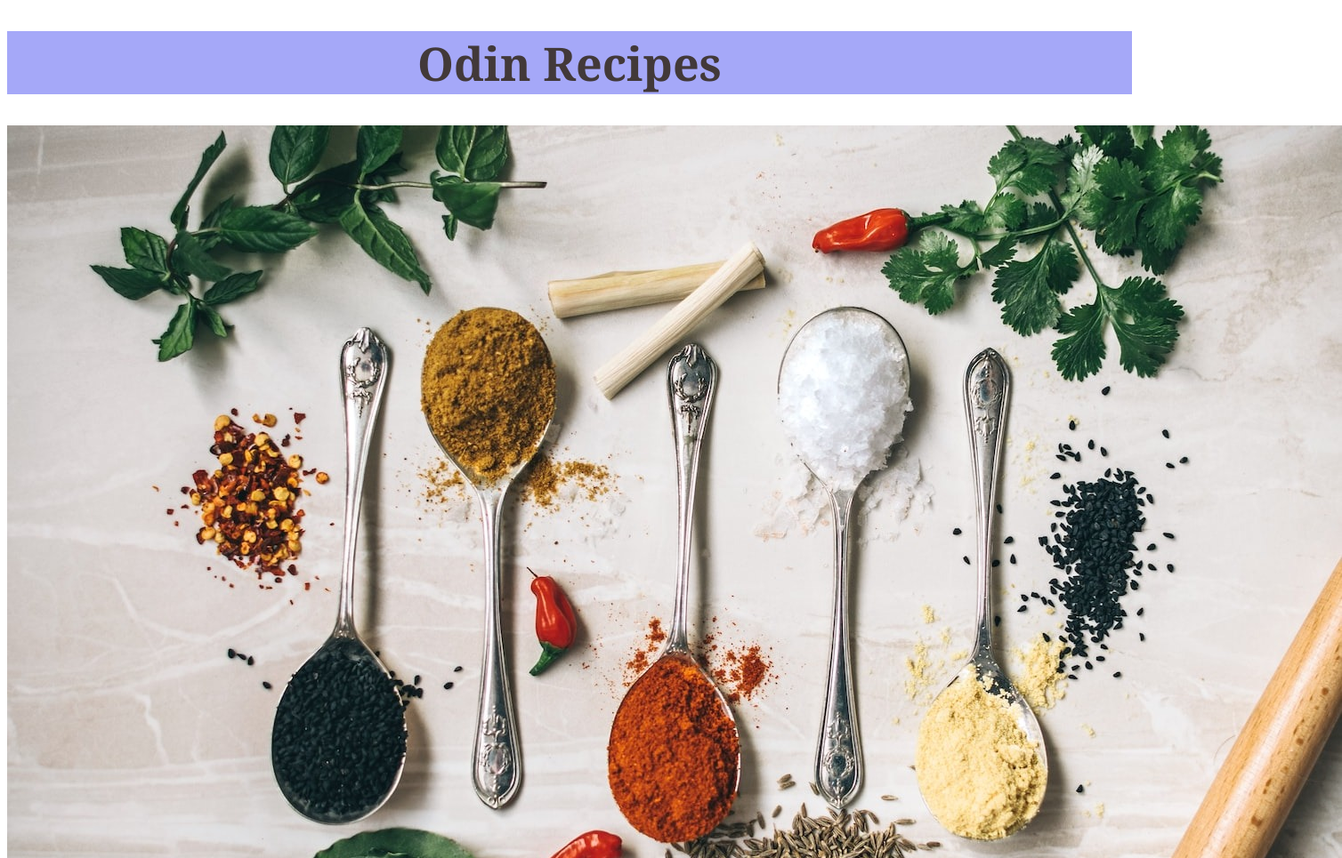
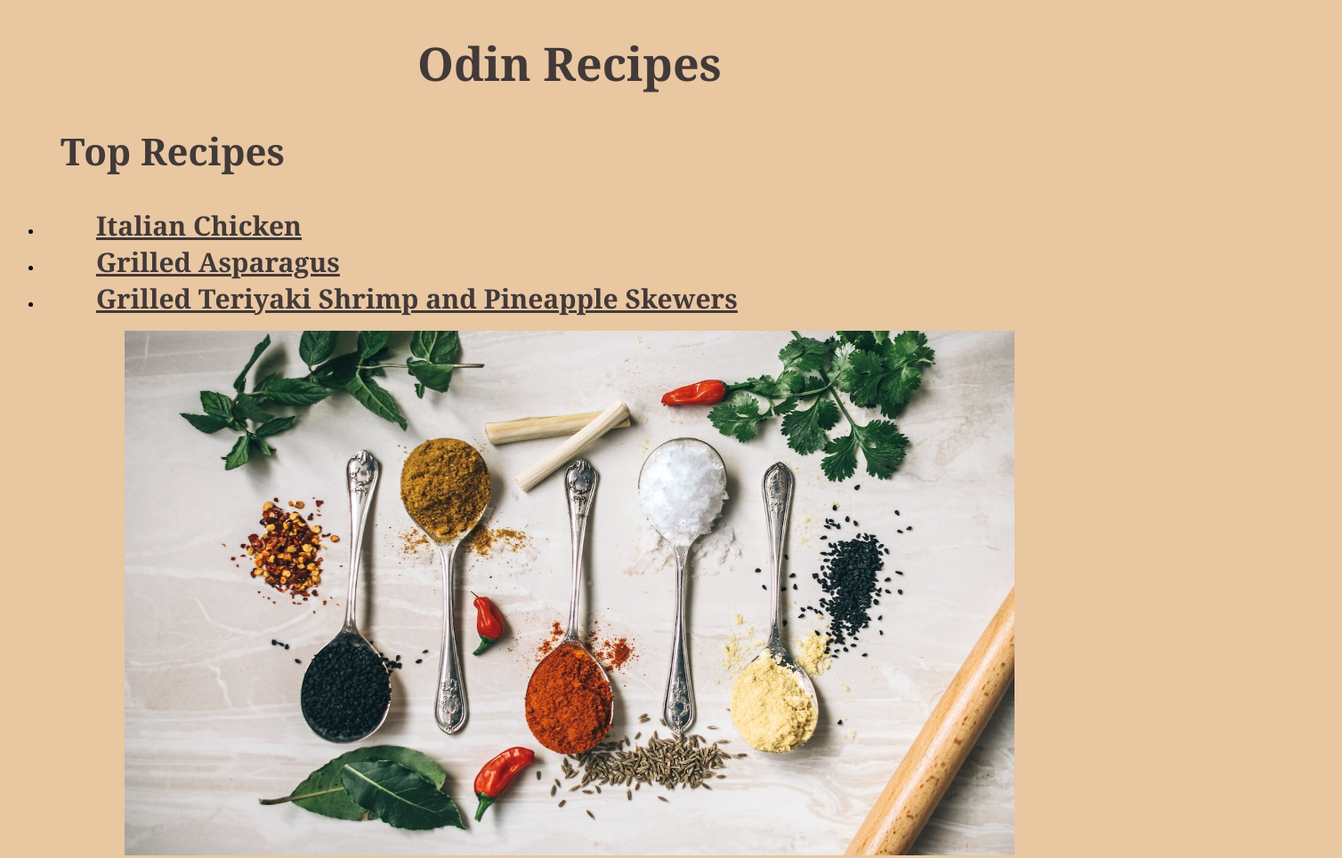
Before and after one commit to DariaMnt/odin-recipes, a plain HTML site: page index.html in a window 1280 px wide. Shown: the top 965 px of the page at 89% size, 1508 px wide, since content can reach past the window. Drawn offline with Linux system fonts and the light colour scheme.

Commit message:
Styled all pages

```diff
--- a/index.html
+++ b/index.html
@@ -9,12 +9,15 @@
 </head>
 <body>
     <h1 class="text" id="title">Odin Recipes</h1>
-    <img class="index-image" src="./image.jpg" alt="food">
+
+
+    <h2 class="recipe-list">Top Recipes</h2>
     <ul>
         <li><a class="text recipe" href="../odin-recipes/recipes/itchicken.html">Italian Chicken</a></li>
         <li><a class="text recipe" href="../odin-recipes/recipes/grillasparagus.html">Grilled Asparagus</a></li>
         <li><a class="text recipe" href="../odin-recipes/recipes/grillteriyaki.html">Grilled Teriyaki Shrimp and Pineapple Skewers</a></li>
     </ul>
+    <img class="index-image" src="./image.jpg" alt="food">
 
 </body>
 </html>
--- a/styles.css
+++ b/styles.css
@@ -1,7 +1,10 @@
 /* index page */
+* {
+     background-color: #e8c7a1;
+}
 
 .text {
-     background-color: #a5a8f8;
+     background-color: #e8c7a1;
      font-family: Georgia, serif;
      color: rgb(66, 57, 57);
      font-weight: bold;
@@ -13,13 +16,34 @@
      font-size: 30px;
 }
 
+.index-image {
+     display: block;
+     margin-left: auto;
+     width: 1000px;
+     height: 590px;
+     margin-right: auto;
+}
+
+.recipe-list {
+     background-color: #e8c7a1;
+     font-family: Georgia, serif;
+     color: rgb(66, 57, 57);
+     font-weight: bold;
+     font-size: 42px;
+     margin-left: 60px;
+}
+
+.recipe {
+     margin-left: 60px;
+}
 
 /* all 3 */
 
 .recipes {
-     background-color: #a5a8f8;
+     background-color: #e8c7a1;
      font-family: Georgia, serif;
      color: rgb(66, 57, 57);
+     margin-left: 60px;
 }
 
 .title-recipes {
@@ -33,16 +57,25 @@
 }
 
 .image-one {
+     display: block;
+     margin-left: 60px;
+     margin-top: 60px;
      width: 450px;
      height: 600px;
 }
 
 .image-two {
+     display: block;
+     margin-left: 60px;
+     margin-top: 60px;
      width: 400px;
      height: 600px;
 }
 
 .image-three {
+     display: block;
+     margin-left: 60px;
+     margin-top: 60px;
      width: 800px;
      height: 400px;
 }
```
Also changed, not shown: recipes/itchicken.html (+4 -2 lines).
